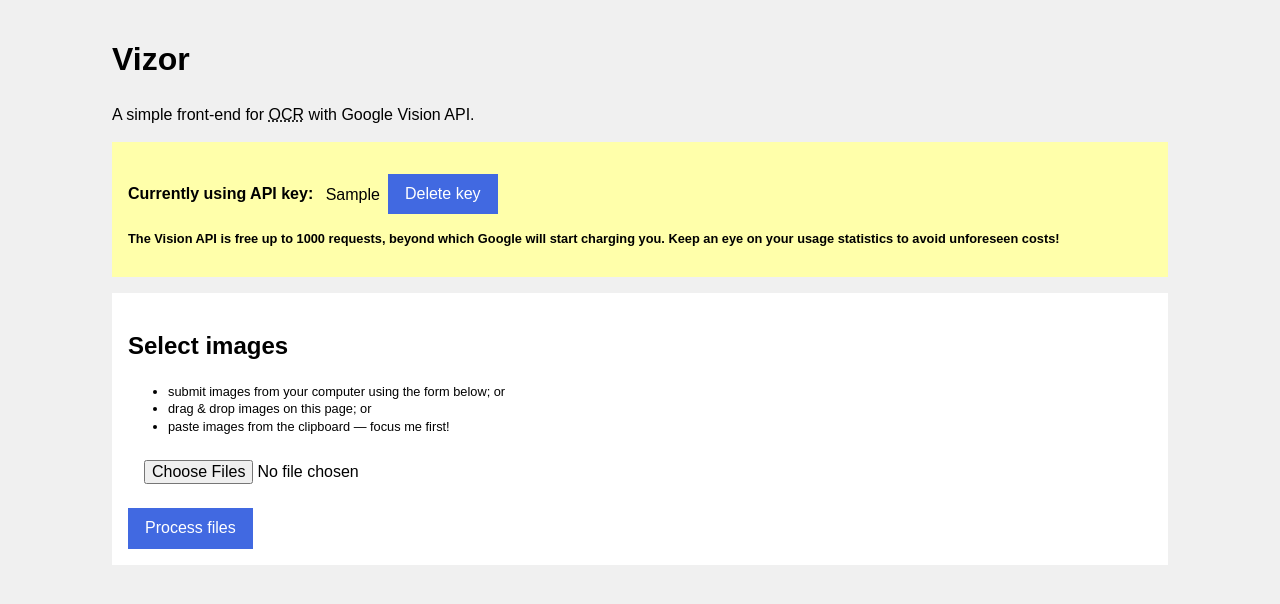
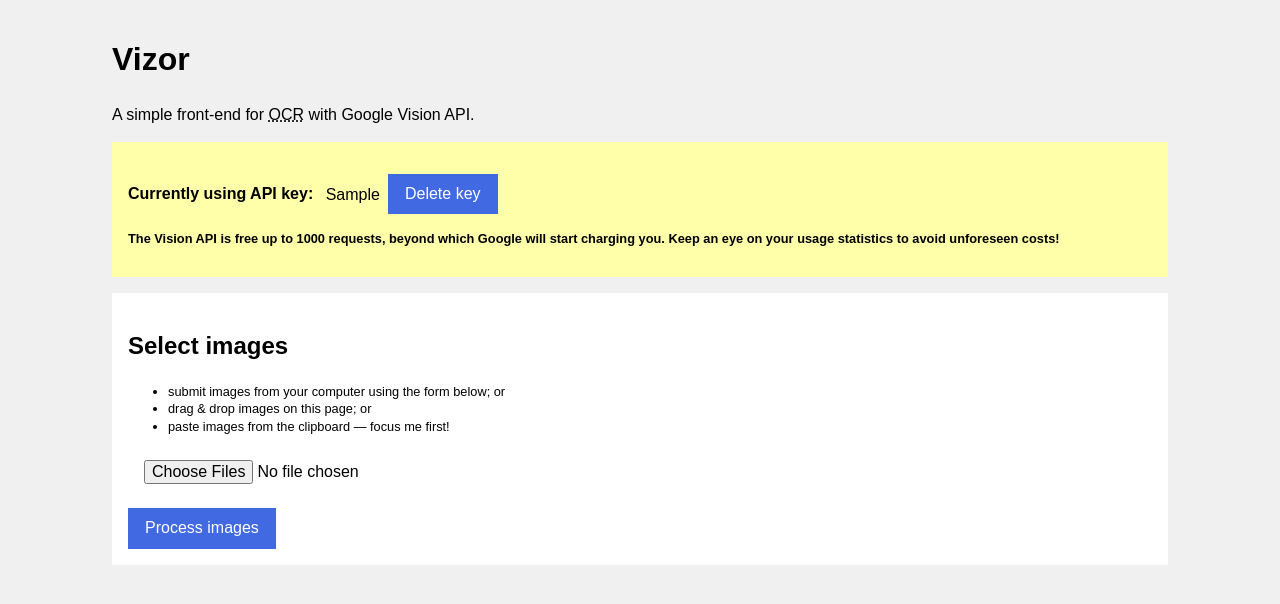
Before and after one commit to llll-org/vizor, a React (Vite) app: page / in a window 1280 px wide. Both pictures are taken after typing "Sample" into the empty fields and a click on the button "OK". Shown: the top 604 px of the page. Built offline with nearby package versions, Linux system fonts and the light colour scheme.

Commit message:
Clear results on submit, better button feedback, better instructions

```diff
--- a/src/components/ApiKey.js
+++ b/src/components/ApiKey.js
@@ -53,7 +53,8 @@
 						>
 							enable the Google Vision API
 						</a>{' '}
-						to use Vizor.
+						to use Vizor. You also need to enable billing for the Google Vision API to
+						work.
 					</p>
 					<form onSubmit={handleSubmit}>
 						<label>
--- a/src/components/App.js
+++ b/src/components/App.js
@@ -23,6 +23,7 @@
 
 	const process_files = useCallback(
 		files => {
+			setResults([]);
 			Promise.all(
 				[...files]
 					.filter(f => f.type.match(/^image\//))
--- a/src/components/ImageSubmitter.js
+++ b/src/components/ImageSubmitter.js
@@ -41,7 +41,7 @@
 				<p>
 					<input type="file" name="images" multiple />
 				</p>
-				<button type="submit">Process files</button>
+				<button type="submit">Process images</button>
 			</form>
 		</div>
 	);
--- a/src/styles/base.css
+++ b/src/styles/base.css
@@ -34,6 +34,17 @@
 	background: royalblue;
 }
 
+button:hover,
+button:focus {
+	outline: 0.25em solid rgba(0, 0, 0, 0.25);
+}
+
+button:active {
+	color: royalblue;
+	border-color: currentColor;
+	background: #fff;
+}
+
 .t--info {
 	font-size: 0.8em;
 }
```
